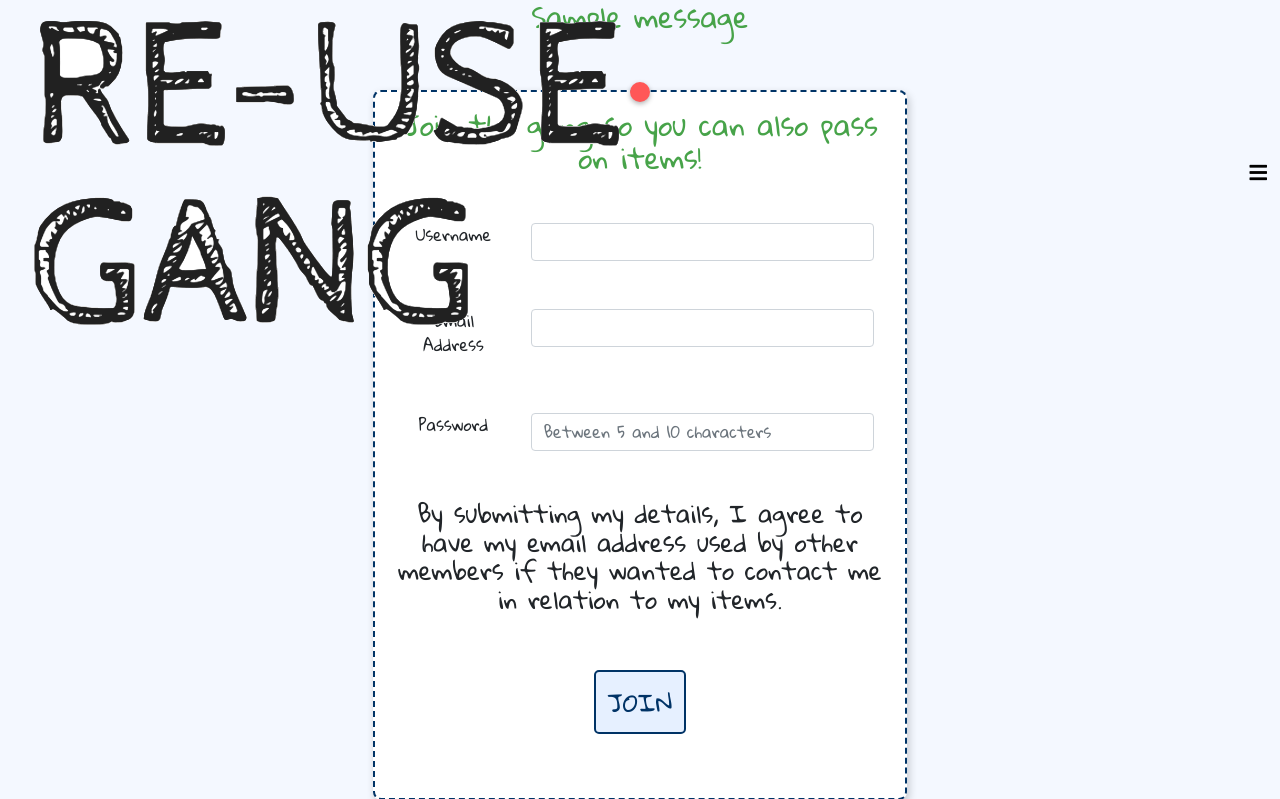
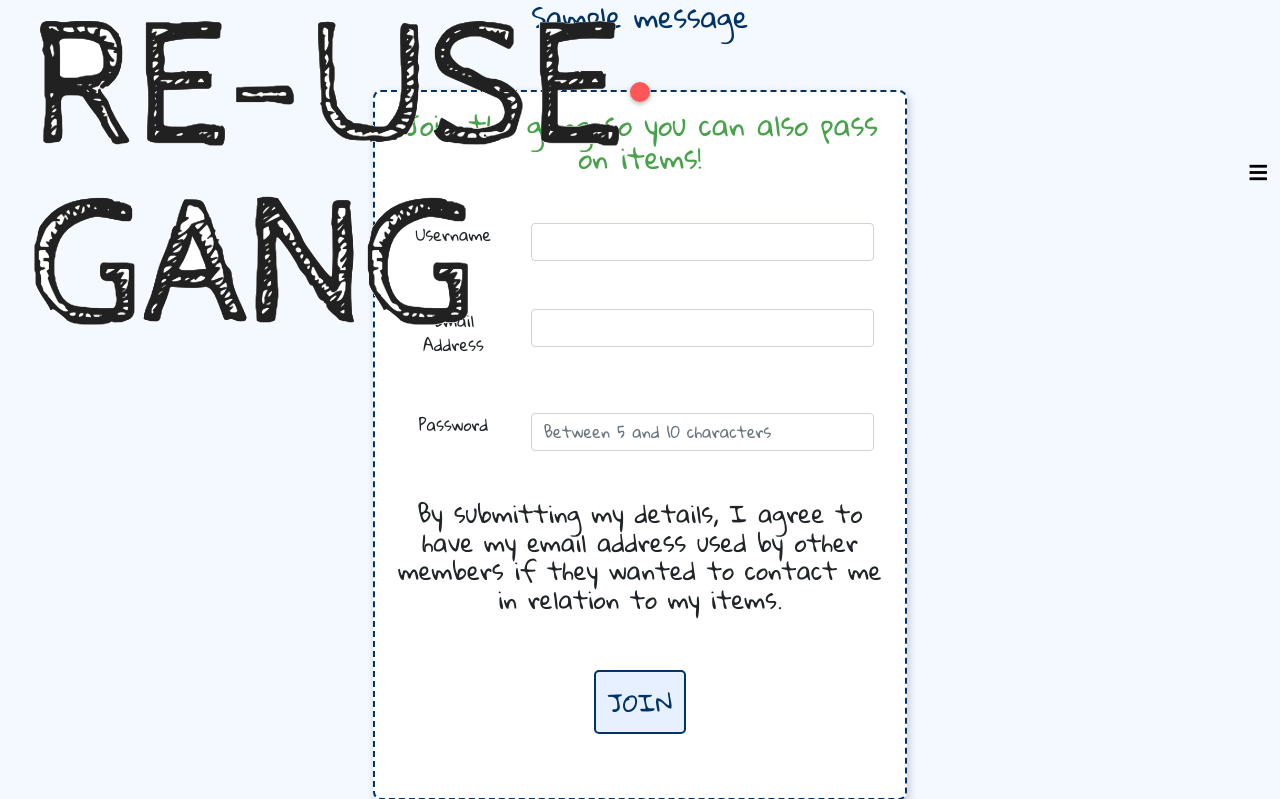
Before and after one commit to Pauline4vous/devops, a Flask app: page /register in a window 1280 px wide. Shown: the top 799 px of the page. Run offline with Flask 2, Linux system fonts and the light colour scheme; one stand-in notice (Sample message) is shown; some libraries are stand-ins or nearby versions; some web fonts are replaced.

Commit message:
Update base.html

```diff
--- a/templates/layout/base.html
+++ b/templates/layout/base.html
@@ -4,63 +4,42 @@
     <meta charset="UTF-8">
     <meta name="viewport" content="width=device-width, initial-scale=1.0">
     <meta http-equiv="X-UA-Compatible" content="ie=edge">
-
     <meta name="description" content="Re-Use Gang">
     <meta name="keywords" content="reuse, recycle, community, freecycle, free, exchange">
-<meta name="author" content="MPia Kuti">
-
     <!-- favicon -->
     <link rel="shortcut icon" type="image" href="{{url_for('static', filename='favicon/favicon-32x32.png')}}">
-
-<!-- style links -->
-<link rel="stylesheet"
-	href="https://cdnjs.cloudflare.com/ajax/libs/twitter-bootstrap/4.3.1/css/bootstrap.min.css" />
+    <!-- Style links -->
+    <link rel="stylesheet" href="https://cdnjs.cloudflare.com/ajax/libs/twitter-bootstrap/4.3.1/css/bootstrap.min.css" />
     <link rel="stylesheet" href="https://cdnjs.cloudflare.com/ajax/libs/font-awesome/5.11.2/css/all.min.css">
-
-<!-- link to my css file comes after to make sure it render over bootstrap style -->
     <link rel="stylesheet" href="{{url_for('static', filename='css/style.css')}}" type="text/css"/>
-
     <title>{{title}}</title>
 </head>
-
-
 <body>
-
     <!-- Navbar -->
     {% include 'layout/nav.html' %}
-
     <!-- Home or banner image -->
     {% if active == "home" %}
         {% include 'components/homeimage.html' %}
     {% else %}
         {% include 'components/bannerimage.html' %}
     {% endif %}
-
     <!-- Main content -->
-
     <!-- Flash messages -->
     {% with messages = get_flashed_messages() %}
         {% if messages %}
             {% for message in messages %}
-            <h3 class="text-center green-text">{{ message }}</h3>
+                <h3 class="text-center blue-text">{{ message }}</h3>
             {% endfor %}
         {% endif %}
     {% endwith %}
-
-{% block content %} {% endblock %}
-
+    {% block content %}{% endblock %}
     <!-- About -->
     {% include 'components/about.html' %}
-
     <!-- Footer -->
     {% include 'layout/footer.html' %}
-
-
-
     <script src="https://cdnjs.cloudflare.com/ajax/libs/jquery/3.4.1/jquery.min.js"></script>
     <script src="https://cdnjs.cloudflare.com/ajax/libs/popper.js/1.16.0/umd/popper.min.js"></script>
     <script src="https://cdnjs.cloudflare.com/ajax/libs/twitter-bootstrap/4.4.1/js/bootstrap.min.js"></script>
-<!-- link to my js file comes after other scripts to make sure does not slow down webpage  -->
     <script src="{{url_for('static', filename='js/main.js')}}"></script>
     {% if active == 'home' %}
         <script src="{{url_for('static', filename='js/filter.js')}}"></script>
```
Lines whose indentation alone changed are shown as unchanged.
